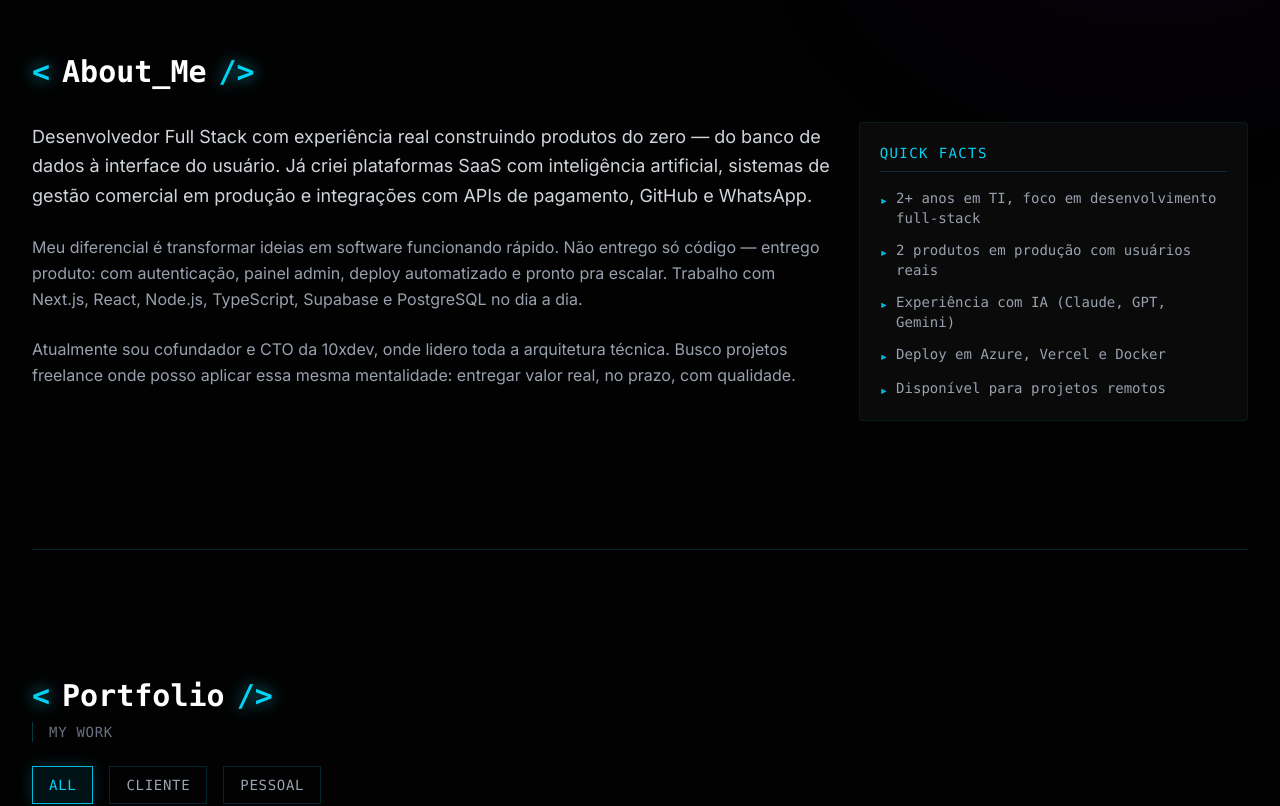
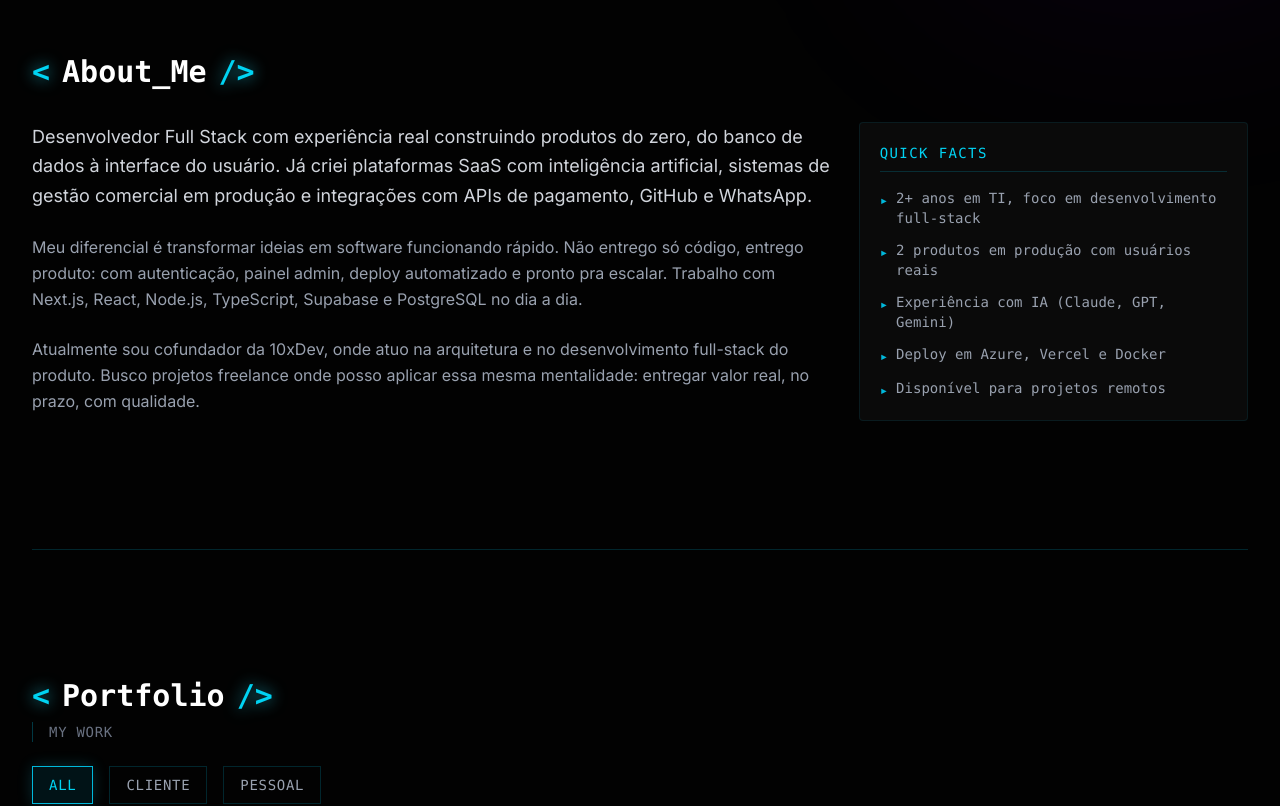
Before and after one commit to augusto-amado/portfolio, a React (Vite) app: page / in a window 1280 px wide. Shown: the part 860-1666 px from the top of the page. Built offline with nearby package versions, Linux system fonts and the light colour scheme.

Commit message:
copy: refinar apresentação profissional do perfil
Ajusta textos de apresentação e cargo para refletir melhor atuação full-stack.
Refina a copy do perfil com tom mais direto e menos institucional.

Co-Authored-By: GPT-5 Codex <noreply@openai.com>

```diff
--- a/src/components/sections/AboutSection.jsx
+++ b/src/components/sections/AboutSection.jsx
@@ -11,17 +11,17 @@ const AboutSection = () => (
     <div className="grid grid-cols-1 md:grid-cols-3 gap-6">
       <div className="md:col-span-2 space-y-6">
         <p className="text-gray-300 text-lg leading-relaxed">
-          Desenvolvedor Full Stack com experiência real construindo produtos do zero — do banco de dados à interface do usuário.
+          Desenvolvedor Full Stack com experiência real construindo produtos do zero, do banco de dados à interface do usuário.
           Já criei plataformas SaaS com inteligência artificial, sistemas de gestão comercial em produção e integrações
           com APIs de pagamento, GitHub e WhatsApp.
         </p>
         <p className="text-gray-400 leading-relaxed">
-          Meu diferencial é transformar ideias em software funcionando rápido. Não entrego só código — entrego
+          Meu diferencial é transformar ideias em software funcionando rápido. Não entrego só código, entrego
           produto: com autenticação, painel admin, deploy automatizado e pronto pra escalar. Trabalho com
           Next.js, React, Node.js, TypeScript, Supabase e PostgreSQL no dia a dia.
         </p>
         <p className="text-gray-400 leading-relaxed">
-          Atualmente sou cofundador e CTO da 10xdev, onde lidero toda a arquitetura técnica.
+          Atualmente sou cofundador da 10xDev, onde atuo na arquitetura e no desenvolvimento full-stack do produto.
           Busco projetos freelance onde posso aplicar essa mesma mentalidade: entregar valor real, no prazo, com qualidade.
         </p>
       </div>
--- a/src/data/experiences.js
+++ b/src/data/experiences.js
@@ -2,7 +2,7 @@ export const experiences = [
   {
     company: "Startup 10xDev",
     companyUrl: "https://10xdev.com.br",
-    role: "Cofundador e CTO",
+    role: "Cofundador & Desenvolvedor Full Stack",
     period: "jun de 2025 - o momento",
     duration: "9 meses",
     location: "Belo Horizonte, Minas Gerais, Brasil · Remota",
```
